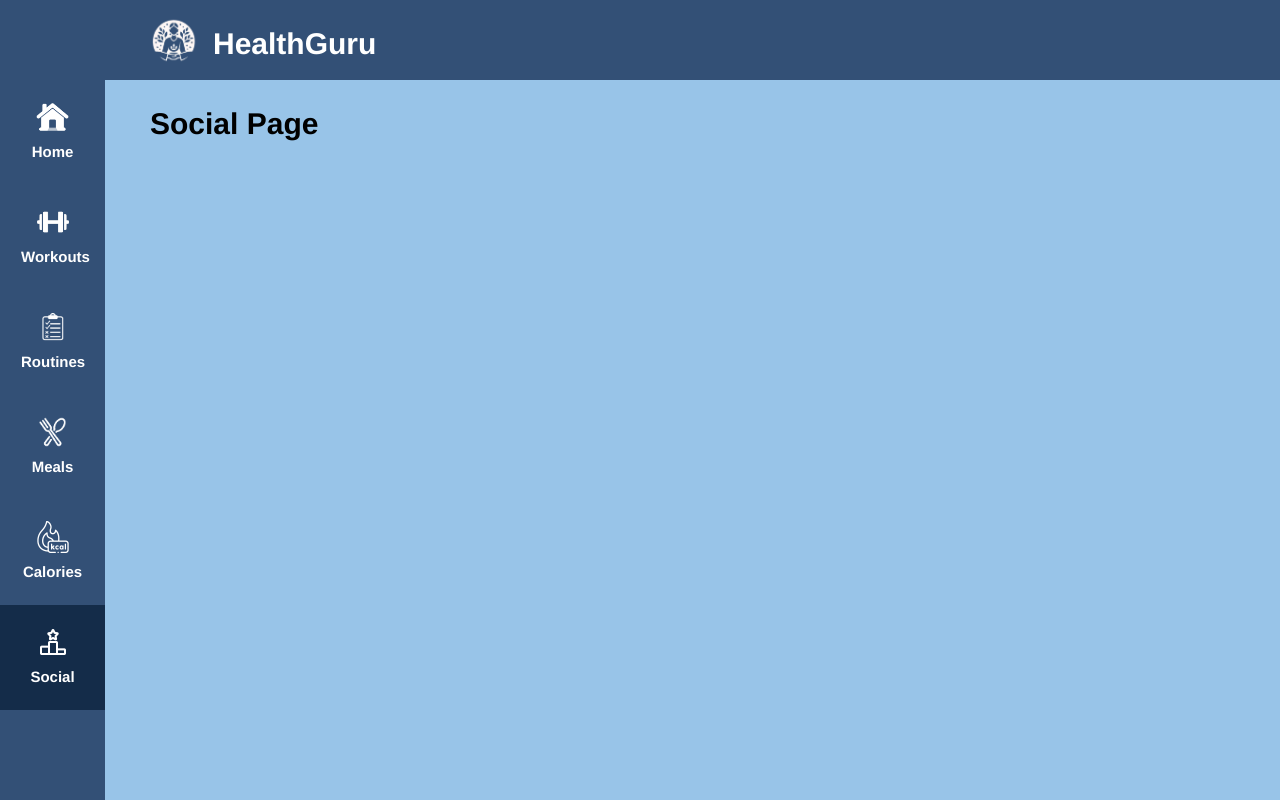
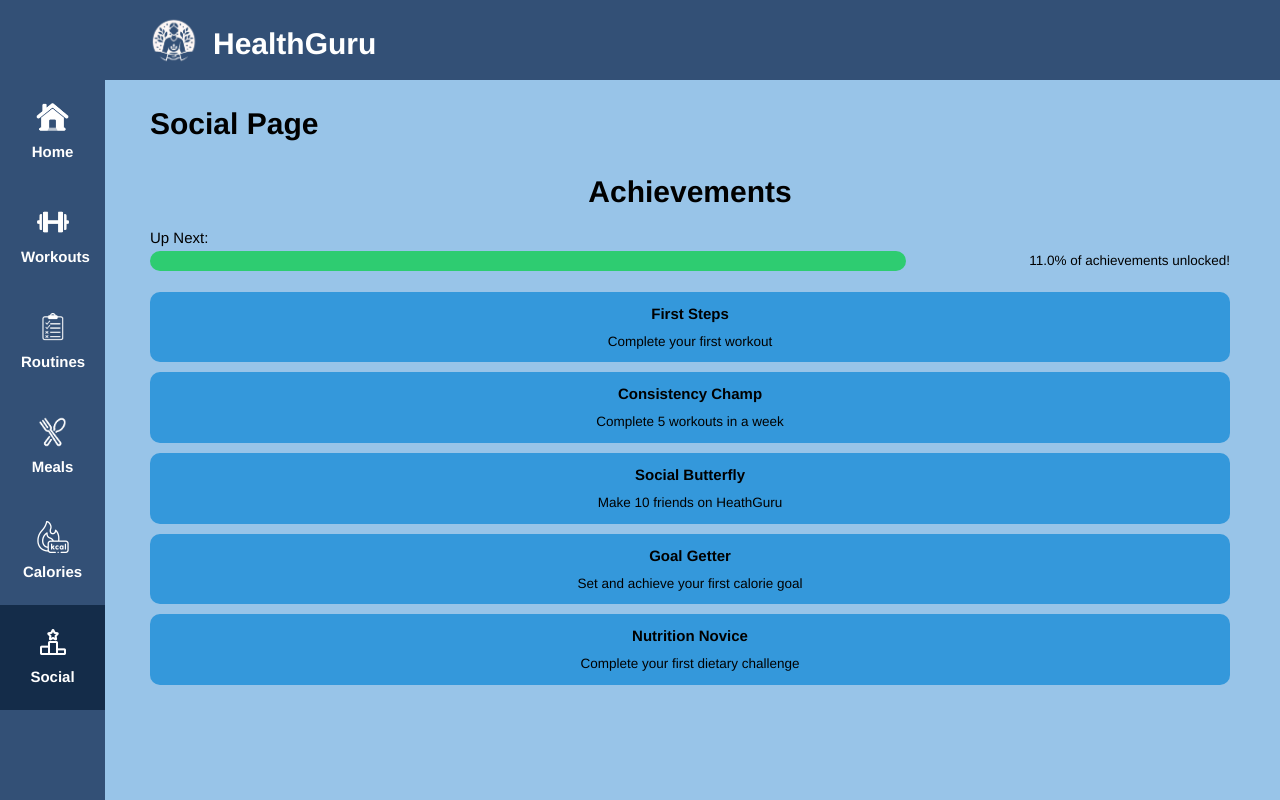
Before and after one commit to BT3103AppDev1/l1-final-term-project-group7, a Vue app: page /social in a window 1280 px wide. Built offline with nearby package versions, Linux system fonts and the light colour scheme.

Commit message:
modified Social.vue

```diff
--- a/src/views/Social.vue
+++ b/src/views/Social.vue
@@ -1,5 +1,8 @@
 <template>
-  <h1>Social Page</h1>
+  <div>
+    <h1>Social Page</h1>
+    <achievements></achievements>
+  </div>
 </template>
 
 <script>
```
